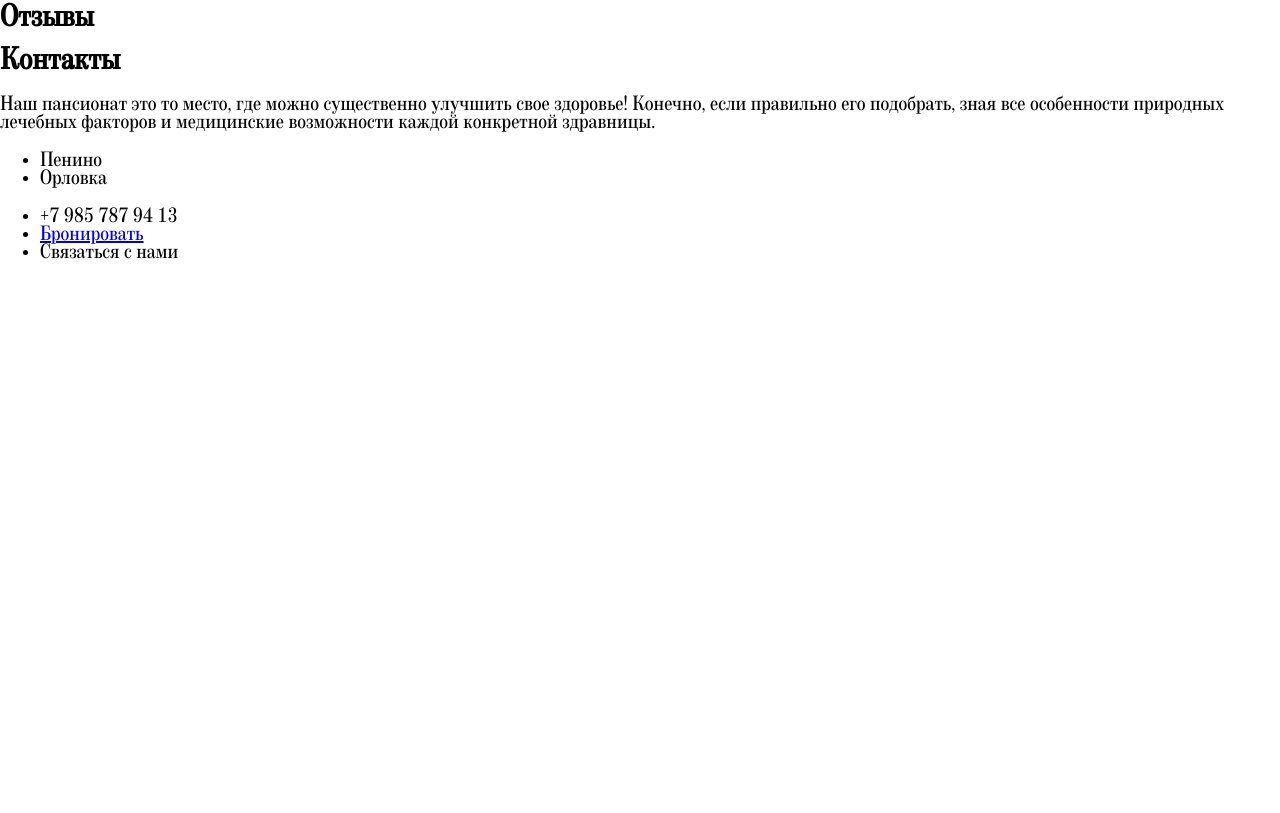
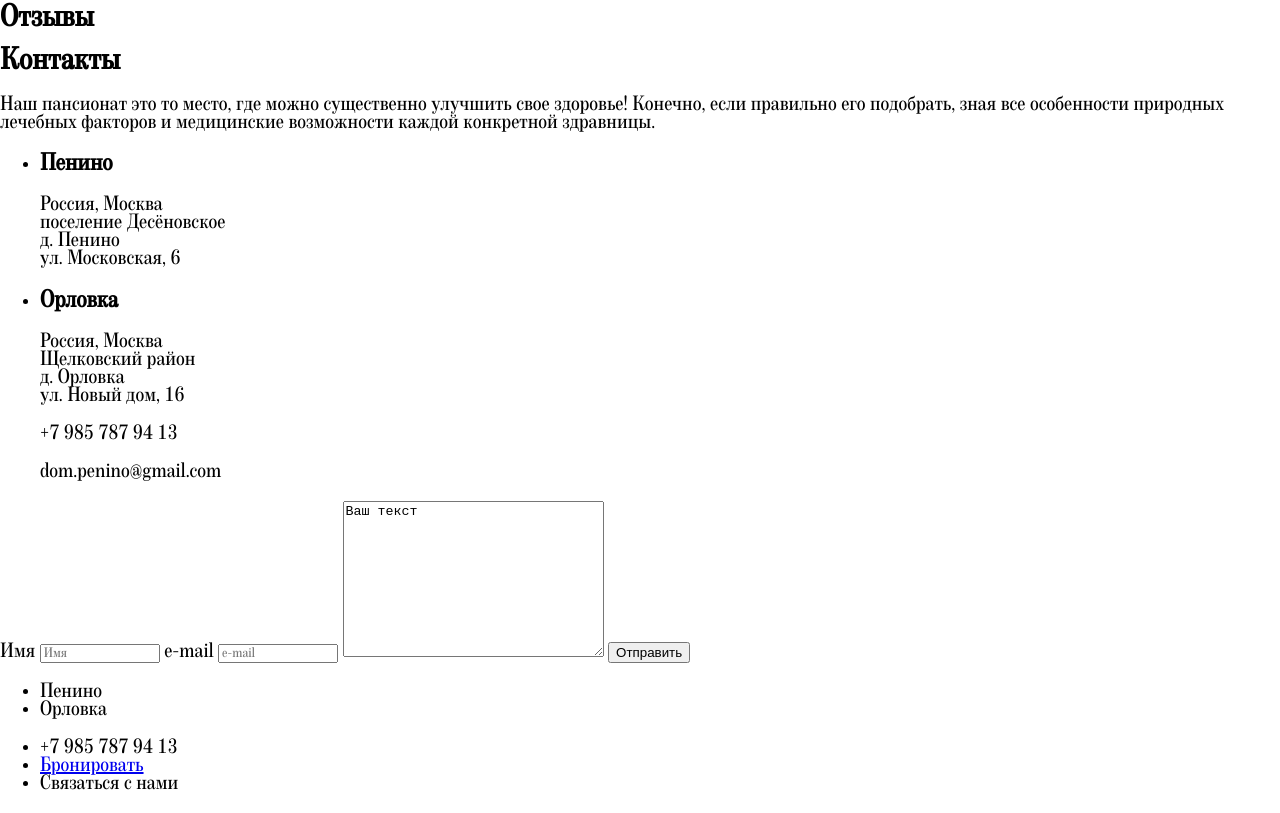
Before and after one commit to InsaneMax/golden-autumn, a website: page source/index.html in a window 1280 px wide. Shown: the part 3381-4194 px from the top of the page. Before the commit the page ends 3663 px from the top, so only its background shows below. Drawn offline with nearby package versions, Linux system fonts and the light colour scheme; files that its build step writes are made by us from their sources.

Commit message:
Закончил делать разметку, начал нарезать картинки

```diff
--- a/source/index.html
+++ b/source/index.html
@@ -67,19 +67,19 @@
 
     <section class="pensions" id="pensions">
       <h2 class="titles">Пансионаты</h2>
-      <ul class="pensions__list">
-        <li class="pensions__item">
+      <ul class="pensions__list  address">
+        <li class="address__item">
           <h3 class="titles">Пенино</h3>
-          <p class="pensions__address">
+          <p class="address__contacts">
             Россия, Москва<br>
             поселение Десёновское<br>
             д. Пенино<br>
             ул. Московская, 6
           </p>
         </li>
-        <li class="pensions__item">
+        <li class="address__item">
           <h3 class="titles">Орловка</h3>
-          <p class="pensions__address">
+          <p class="address__contacts">
             Россия, Москва<br>
             Щелковский район<br>
             д. Орловка<br>
@@ -131,8 +131,8 @@
 
       <button class="price-btn  callback">Заказать звонок</button>
 
+      <p class="price__features-text">В стоимость входит:</p>
       <ul class="price__features">
-        <p class="price__features-text">В стоимость входит:</p>
         <li class="price__features-item">
           <b class="price__features-title">24-часовой уход за постояльцами</b>
           <p class="price__features-description">Наш персонал обеспечивает круглосуточный контроль за физическим и психологическим здоровьем пациентов</p>
@@ -277,6 +277,38 @@
     <section class="contacts" id="contacts">
         <h2 class="titles">Контакты</h2>
         <p class="contacts__description">Наш пансионат это то место, где можно существенно улучшить свое здоровье! Конечно, если правильно его подобрать, зная все особенности природных лечебных факторов и медицинские возможности каждой конкретной здравницы.</p>
+        <div class="contacts__inner">
+          <ul class="contacts__list  address">
+            <li class="address__item">
+              <h3 class="titles">Пенино</h3>
+              <p class="address__contacts">
+                Россия, Москва<br>
+                поселение Десёновское<br>
+                д. Пенино<br>
+                ул. Московская, 6
+              </p>
+            </li>
+            <li class="address__item">
+              <h3 class="titles">Орловка</h3>
+              <p class="address__contacts">
+                Россия, Москва<br>
+                Щелковский район<br>
+                д. Орловка<br>
+                ул. Новый дом, 16
+              </p>
+              <p class="contacts__tel">+7 985 787 94 13</p>
+              <p class="contacts__email">dom.penino@gmail.com</p>
+            </li>
+          </ul>
+          <form class="contacts__form" action="#">
+            <label class="contacts__label" for="name">Имя</label>
+            <input class="contacts__input" type="text" name="name" id="name" placeholder="Имя">
+            <label class="contacts__label" for="email">e-mail</label>
+            <input class="contacts__input" type="email" name="email" id="email" placeholder="e-mail">
+            <textarea name="contacts__field" id="contacts__field" cols="30" rows="10">Ваш текст</textarea>
+            <button class="form__submit-btn">Отправить</button>
+          </form>
+        </div>
     </section>
 
   </main>
--- a/source/sass/global.scss
+++ b/source/sass/global.scss
@@ -1,6 +1,6 @@
 body {
   font-family: "21Cent", "Times New Roman", serif;
-  font-size:20px;
+  font-size: 20px;
   line-height: 18px;
   background-color: #ffffff;
   color: black;
```
Also changed, not shown: source/img/header-bg.jpg (added), source/img/map.png (added), source/img/people.png (added), source/img/reviews-img-1.png (added), source/img/reviews-img-2.png (added), source/img/reviews-img-3.png (added), source/img/slider-big-img.jpg (added), source/img/slider-small-img-1.jpg (added), source/img/slider-small-img-2.jpg (added), source/img/sllider-small-img-3.jpg (added), source/sass/blocks/address.scss (added).
